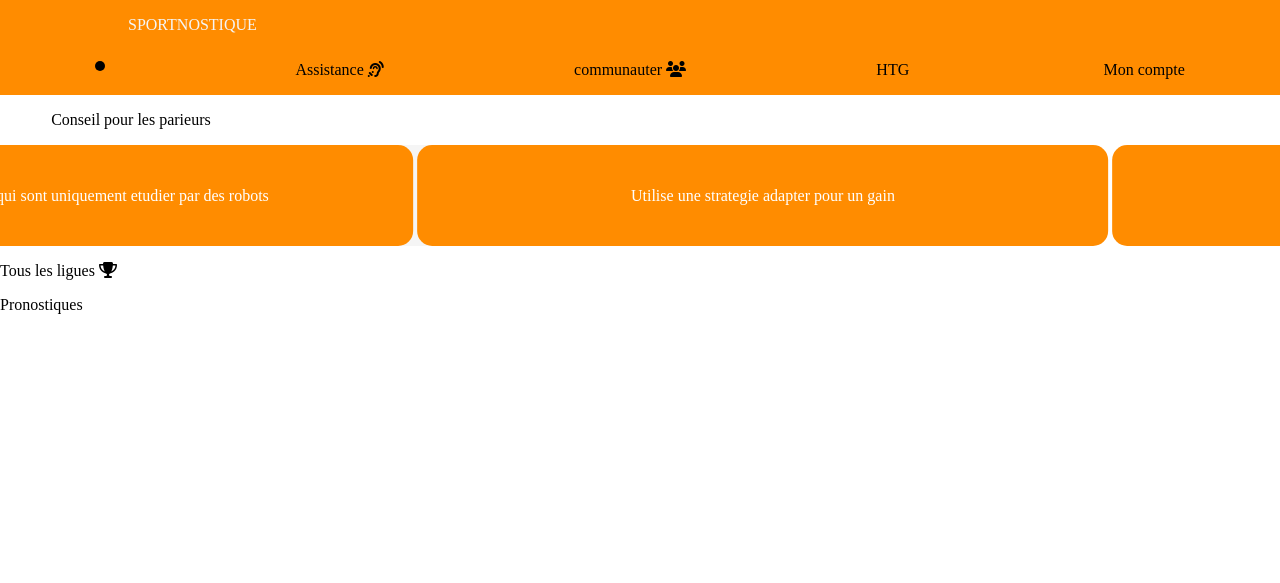
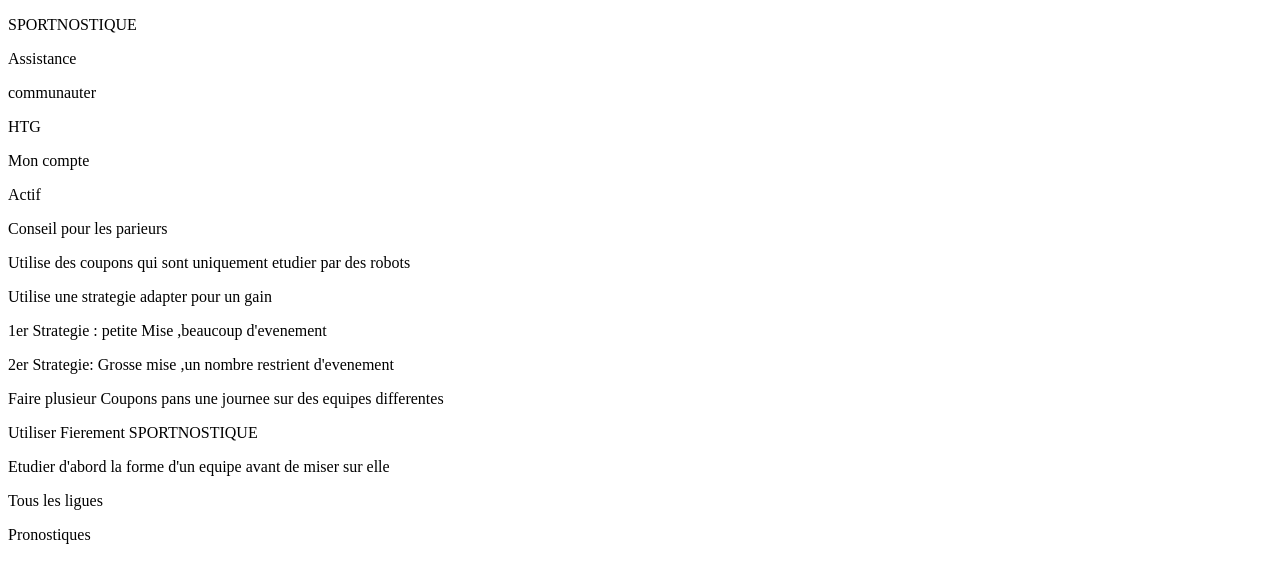
Before and after one commit to berginaluidgy/Sportnostique, a Django app: page /Users in a window 1280 px wide. Shown: the top 583 px of the page. Run offline with Django 5.2, Linux system fonts and the light colour scheme; a user stored in the database is signed in.

Commit message:
15/1/2024 second change

```diff
--- a/Sportapp/Templates/page/Users.html
+++ b/Sportapp/Templates/page/Users.html
@@ -7,14 +7,14 @@
     <meta http-equiv="X-UA-Compatible" content="IE=edge">
     <meta name="viewport" content="width=device-width, initial-scale=1.0">
     <title>User</title>
-    <link rel="stylesheet" href="{% static 'css/demobulle.css'%}">
+    <!-- <link rel="stylesheet" href="{% static 'css/demobulle.css'%}">
     <link rel="stylesheet" href="{% static 'css/generatepage.css'%}">
     <link rel="stylesheet" href="{% static 'css/systemauth.css'%}">
     <link rel="stylesheet" href="{% static 'css/enteteUser.css'%}">
     <link rel="stylesheet" href="{% static 'css/generatefiche.css'%}">
     <link rel="stylesheet" href="{% static 'css/part_pronos.css'%}">
     <link rel="stylesheet" href="{% static 'css/mediaquery.css '%}">
-    <link rel="stylesheet" href="https://cdnjs.cloudflare.com/ajax/libs/font-awesome/6.4.0/css/all.min.css" integrity="sha512-iecdLmaskl7CVkqkXNQ/ZH/XLlvWZOJyj7Yy7tcenmpD1ypASozpmT/E0iPtmFIB46ZmdtAc9eNBvH0H/ZpiBw==" crossorigin="anonymous" referrerpolicy="no-referrer" />
+    <link rel="stylesheet" href="https://cdnjs.cloudflare.com/ajax/libs/font-awesome/6.4.0/css/all.min.css" integrity="sha512-iecdLmaskl7CVkqkXNQ/ZH/XLlvWZOJyj7Yy7tcenmpD1ypASozpmT/E0iPtmFIB46ZmdtAc9eNBvH0H/ZpiBw==" crossorigin="anonymous" referrerpolicy="no-referrer" /> -->
 
 
 <style>
```
